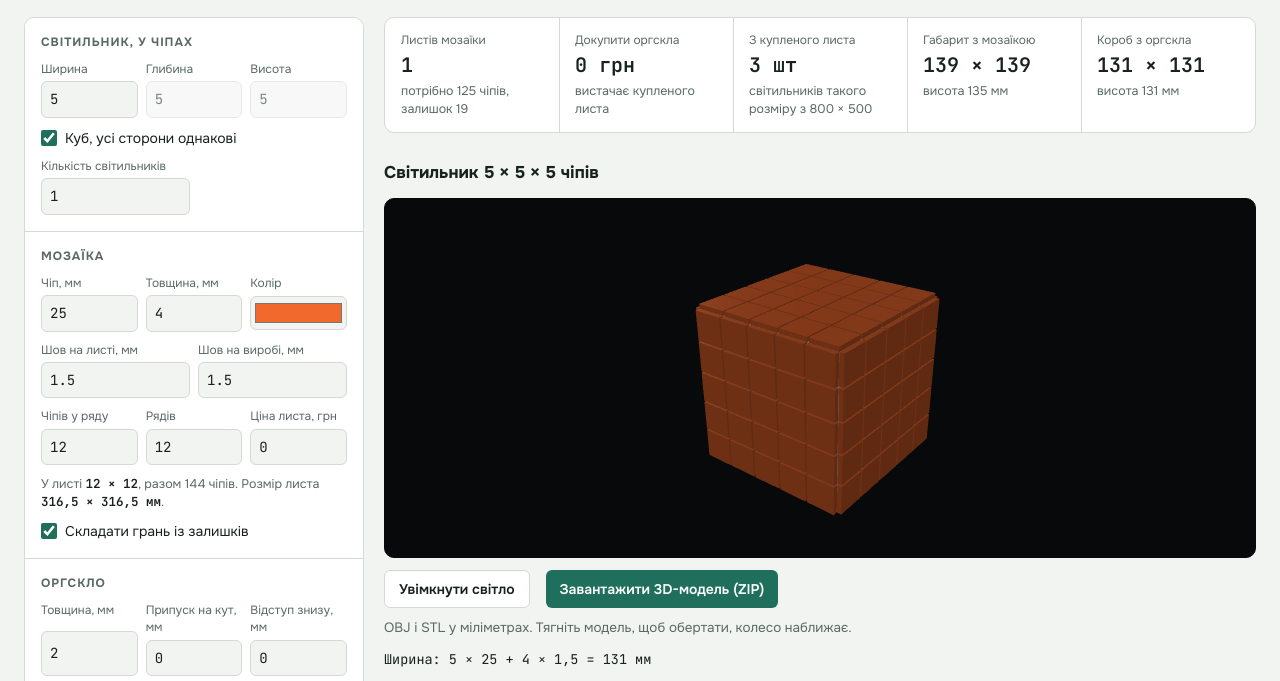
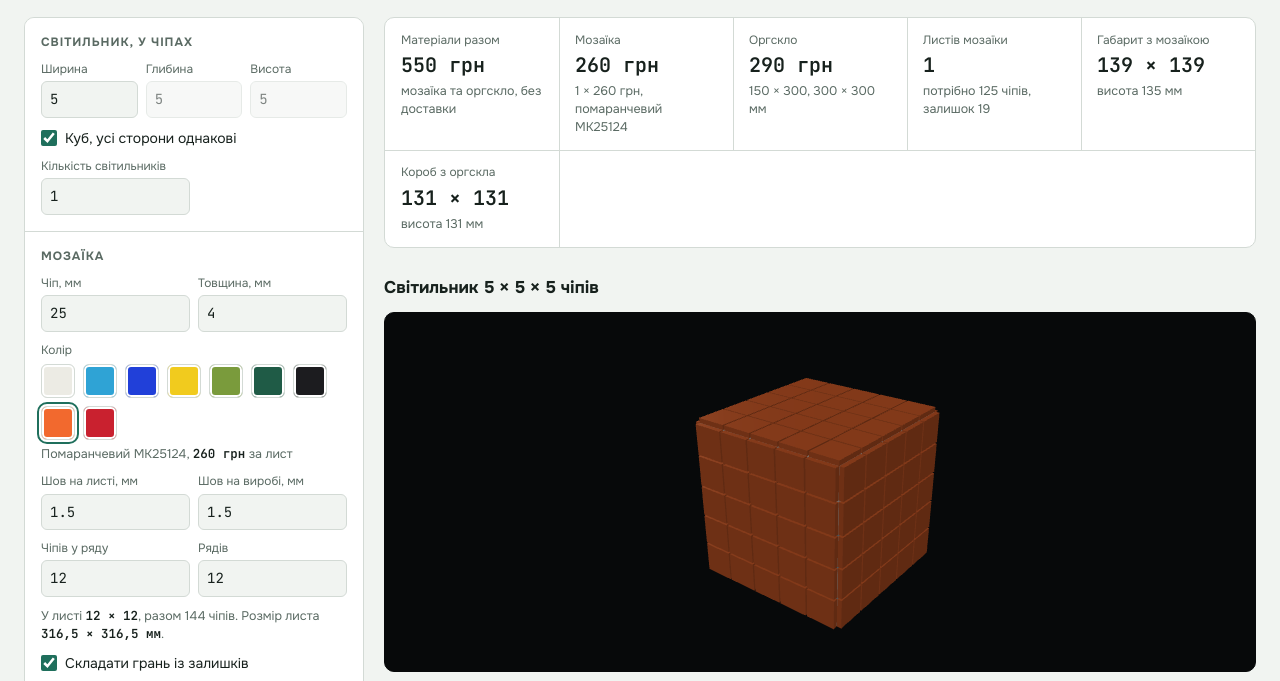
Before and after one commit to AcceleratorXX/mosaic-lamp, a plain HTML site: page index.html in a window 1280 px wide. Shown: the part 82-763 px from the top of the page. Drawn offline with nearby package versions, Linux system fonts and the light colour scheme; a web font is replaced by a local one.

Commit message:
Add mosaic color catalog with prices, drop owned acrylic sheet
Color is picked from nine swatches, each with its own sheet price.
Material cost now covers mosaic plus the cheapest acrylic sheet set.

Co-Authored-By: Claude Fable 5.1 <noreply@anthropic.com>

```diff
--- a/index.html
+++ b/index.html
@@ -118,6 +118,9 @@ button.primary { font: inherit; font-weight: 600; font-size: 14px; padding: 9px
 button.primary:hover { filter: brightness(1.08); }
 button.lamp { font: inherit; font-weight: 600; font-size: 14px; padding: 8px 14px; border-radius: 6px; border: 1px solid var(--line); background: var(--surface); color: var(--fg); cursor: pointer; }
 button.lamp[aria-pressed="true"] { background: var(--f-top); border-color: var(--f-top); color: var(--on-chip); }
+.swatches { display: flex; flex-wrap: wrap; gap: 8px; padding-block: 2px; }
+button.swatch { width: 34px; height: 34px; padding: 0; border-radius: 6px; border: 1px solid var(--line); cursor: pointer; box-shadow: inset 0 0 0 2px var(--surface); }
+button.swatch[aria-pressed="true"] { outline: 2px solid var(--accent); outline-offset: 2px; }
 input[type="color"] { width: 100%; height: 34px; padding: 2px; border: 1px solid var(--line); border-radius: 6px; background: var(--bg); }
 .formula { font-family: var(--font-mono); font-size: 13.5px; margin: 0; overflow-x: auto; white-space: nowrap; }
 svg text { font-family: var(--font-mono); font-weight: 600; }
@@ -153,19 +156,22 @@ td .sw { display: inline-block; vertical-align: -1px; margin-right: 6px; }
 
       <fieldset>
         <legend>Мозаїка</legend>
-        <div class="row">
+        <div class="row two">
           <label class="f"><span>Чіп, мм</span><input type="number" id="chip" min="1" max="200" step="0.1"></label>
           <label class="f"><span>Товщина, мм</span><input type="number" id="tm" min="0" max="20" step="0.1"></label>
-          <label class="f"><span>Колір</span><input type="color" id="mcolor"></label>
+        </div>
+        <div class="f"><span id="mcolorLabel">Колір</span>
+          <input type="hidden" id="mcolor">
+          <div class="swatches" id="swatches" role="group" aria-labelledby="mcolorLabel"></div>
+          <p class="hint" id="mcolorHint"></p>
         </div>
         <div class="row two">
           <label class="f"><span>Шов на листі, мм</span><input type="number" id="sheetGap" min="0" max="20" step="0.1"></label>
           <label class="f"><span>Шов на виробі, мм</span><input type="number" id="gap" min="0" max="20" step="0.1"></label>
         </div>
-        <div class="row">
+        <div class="row two">
           <label class="f"><span>Чіпів у ряду</span><input type="number" id="cols" min="1" max="40" step="1"></label>
           <label class="f"><span>Рядів</span><input type="number" id="rows" min="1" max="40" step="1"></label>
-          <label class="f"><span>Ціна листа, грн</span><input type="number" id="priceM" min="0" step="1"></label>
         </div>
         <p class="hint" id="sheetHint"></p>
         <label class="check"><input type="checkbox" id="split"> Складати грань із залишків</label>
@@ -197,12 +203,7 @@ td .sw { display: inline-block; vertical-align: -1px; margin-right: 6px; }
 
       <fieldset>
         <legend>Листи оргскла</legend>
-        <p class="hint">Уже куплений лист використовується першим і в ціну не входить.</p>
-        <div class="row">
-          <label class="f"><span>Куплений, ширина</span><input type="number" id="ownW" min="10" max="4000" step="1"></label>
-          <label class="f"><span>Висота</span><input type="number" id="ownH" min="10" max="4000" step="1"></label>
-          <label class="f"><span>Штук</span><input type="number" id="ownN" min="0" max="20" step="1"></label>
-        </div>
+        <p class="hint">Сервіс вибирає найдешевший набір листів, у який влазять усі деталі.</p>
         <label class="f"><span>Формати в продажу: ширина, висота, ціна в грн</span>
           <textarea id="catalog" rows="10" spellcheck="false"></textarea>
         </label>
@@ -591,7 +592,7 @@ function hexRgb(h) {
   return [parseInt(m[1], 16) / 255, parseInt(m[2], 16) / 255, parseInt(m[3], 16) / 255];
 }
 function modelZip(p) {
-  var enc = new TextEncoder(), boxes = modelBoxes(p), rgb = hexRgb(p.mcolor).map(r3).join(' ');
+  var enc = new TextEncoder(), boxes = modelBoxes(p), rgb = hexRgb(p.hex || '#f2692e').map(r3).join(' ');
   var mtl = 'newmtl acryl\nKd 0.92 0.96 1\nd 0.35\n\nnewmtl mosaic\nKd ' + rgb + '\nd 1\n';
   var info = 'Svitylnyk ' + p.W + 'x' + p.D + 'x' + p.H + ' chips. Units: mm, Z up, bottom open.\n' +
     'lamp.obj + lamp.mtl - full model (acrylic panels and mosaic faces as separate objects)\n' +
@@ -607,11 +608,23 @@ function modelZip(p) {
 // </logic>
 
 // ---- Інтерфейс ----
-var DEFAULTS = { W: 5, D: 5, H: 5, cube: true, qty: 1, chip: 25, gap: 1.5, sheetGap: 1.5, tm: 4, mcolor: '#f2692e', cols: 12, rows: 12, priceM: 0,
-  split: true, ta: 2, edge: 0, bottom: 0, lid: 'on', walls: 'fb', kerf: 0.2, ownW: 800, ownH: 500, ownN: 1,
+var MOSAIC = {
+  white: { name: 'Білий', code: 'MK25101', hex: '#ECEBE4', price: 99 },
+  skyblue: { name: 'Блакитний', code: 'MK25102', hex: '#2FA3D5', price: 130 },
+  blue: { name: 'Синій', code: 'MK25103', hex: '#2140D9', price: 147 },
+  yellow: { name: 'Жовтий', code: 'MK25111', hex: '#F1CB1E', price: 160 },
+  green: { name: 'Зелений', code: 'MK25113', hex: '#7A9B3C', price: 160 },
+  darkgreen: { name: 'Темно-зелений', code: 'MK25112', hex: '#1F5B46', price: 160 },
+  black: { name: 'Чорний', code: 'MK25109', hex: '#1C1C1F', price: 173 },
+  orange: { name: 'Помаранчевий', code: 'MK25124', hex: '#F2692E', price: 260 },
+  red: { name: 'Червоний', code: 'MK25121', hex: '#C9212F', price: 260 }
+};
+function mosaicOf(p) { return MOSAIC[p.mcolor] || MOSAIC.orange; }
+var DEFAULTS = { W: 5, D: 5, H: 5, cube: true, qty: 1, chip: 25, gap: 1.5, sheetGap: 1.5, tm: 4, mcolor: 'orange', cols: 12, rows: 12,
+  split: true, ta: 2, edge: 0, bottom: 0, lid: 'on', walls: 'fb', kerf: 0.2,
   catalog: '150 300 100\n300 300 190\n300 500 315\n400 500 405\n500 500 465\n600 500 535\n800 500 685\n500 1000 815\n500 1500 1190\n1000 1000 1480' };
-var INT = { W: 1, D: 1, H: 1, qty: 1, cols: 1, rows: 1, ownN: 1 };
-var KEY = 'mosaic-lamp-v6';
+var INT = { W: 1, D: 1, H: 1, qty: 1, cols: 1, rows: 1 };
+var KEY = 'mosaic-lamp-v7';
 var $ = function (id) { return document.getElementById(id); };
 var nf = new Intl.NumberFormat('uk-UA', { maximumFractionDigits: 1 });
 function mm(x) { return nf.format(Math.round(x * 10) / 10); }
@@ -634,7 +647,7 @@ function read() {
   Object.keys(DEFAULTS).forEach(function (k) {
     var el = $(k);
     if (el.type === 'checkbox') { p[k] = el.checked; return; }
-    if (el.tagName === 'SELECT' || el.tagName === 'TEXTAREA' || el.type === 'color') { p[k] = el.value; return; }
+    if (el.tagName === 'SELECT' || el.tagName === 'TEXTAREA' || el.type === 'hidden') { p[k] = el.value; return; }
     var v = parseFloat(el.value);
     if (!isFinite(v)) v = DEFAULTS[k];
     var lo = parseFloat(el.min), hi = parseFloat(el.max);
@@ -725,24 +738,36 @@ function render() {
   var faces = buildFaces(p);
   var mos = packMosaic(faces, p.rows, p.cols, p.split);
   var a = acrylicParts(p);
-  var owned = [];
-  for (var oi = 0; oi < p.ownN; oi++) owned.push({ w: p.ownW, h: p.ownH, price: 0, owned: true });
   var catalog = parseCatalog(p.catalog);
-  var ac = chooseSheets(a.parts, owned, catalog, p.kerf);
+  var ac = chooseSheets(a.parts, [], catalog, p.kerf);
   ac.bins = ac.bins.filter(function (b) { return b.items.length; });
-  var fromOwned = maxLamps(p, owned, p.kerf);
+  var mz = mosaicOf(p);
+  var sw = $('swatches');
+  if (!sw.children.length) Object.keys(MOSAIC).forEach(function (k) {
+    var b = document.createElement('button');
+    b.type = 'button'; b.className = 'swatch'; b.style.background = MOSAIC[k].hex;
+    b.title = MOSAIC[k].name + ', ' + MOSAIC[k].price + ' грн';
+    b.setAttribute('aria-label', b.title);
+    b.setAttribute('data-k', k);
+    b.addEventListener('click', function () { $('mcolor').value = k; render(); });
+    sw.appendChild(b);
+  });
+  Array.prototype.forEach.call(sw.children, function (b) {
+    b.setAttribute('aria-pressed', MOSAIC[b.getAttribute('data-k')] === mz ? 'true' : 'false');
+  });
+  $('mcolorHint').innerHTML = mz.name + ' ' + mz.code + ', <b>' + mz.price + ' грн</b> за лист';
   function fmtSheet(sh) { return mm(sh.w) + ' × ' + mm(sh.h); }
   var html = '';
 
   // Підсумок
-  var cost = (mos ? mos.sheets.length * p.priceM : 0) + ac.cost;
+  var costM = mos ? mos.sheets.length * mz.price : 0, cost = costM + ac.cost;
   html += '<div class="summary">' +
+    stat('Матеріали разом', nf.format(cost) + ' грн', p.qty > 1 ? nf.format(Math.round(cost / p.qty)) + ' грн на 1 світильник' : 'мозаїка та оргскло, без доставки') +
+    stat('Мозаїка', nf.format(costM) + ' грн', mos ? mos.sheets.length + ' × ' + mz.price + ' грн, ' + mz.name.toLowerCase() + ' ' + mz.code : '') +
+    stat('Оргскло', ac.bought.length ? nf.format(ac.cost) + ' грн' : '—', ac.bought.length ? ac.bought.map(fmtSheet).join(', ') + ' мм' : 'деталі не влазять у жоден формат') +
     stat('Листів мозаїки', mos ? mos.sheets.length : '—', mos ? 'потрібно ' + mos.total + ' чіпів, залишок ' + mos.left : '') +
-    stat('Докупити оргскла', ac.bought.length ? nf.format(ac.cost) + ' грн' : '0 грн', ac.bought.length ? ac.bought.map(fmtSheet).join(', ') + ' мм' : (ac.unplaced.length ? 'деталі не влазять' : 'вистачає купленого листа')) +
-    (owned.length ? stat('З купленого листа', fromOwned + ' шт', 'світильників такого розміру з ' + fmtSheet(owned[0]) + (owned.length > 1 ? ' × ' + owned.length : '')) : '') +
     stat('Габарит з мозаїкою', mm(a.Aw + 2 * p.tm) + ' × ' + mm(a.Ad + 2 * p.tm), 'висота ' + mm(a.Ah + p.tm) + ' мм') +
     stat('Короб з оргскла', mm(a.Aw) + ' × ' + mm(a.Ad), 'висота ' + mm(a.Ah) + ' мм') +
-    (cost > 0 && p.priceM > 0 ? stat('Матеріали разом', nf.format(cost) + ' грн', 'мозаїка та докуплене оргскло') : '') +
     '</div>';
 
   // Вигляд
@@ -813,7 +838,7 @@ function render() {
     html += '<h2>Розкрій оргскла</h2><p class="sub">' + (ac.bought.length ? 'Найдешевший набір, у який влазять усі деталі: ' + ac.bought.map(function (b) { return fmtSheet(b) + ' за ' + nf.format(b.price) + ' грн'; }).join(', ') + '. ' : '') + 'Між деталями закладено різ ' + mm(p.kerf) + ' мм. Деталі можуть бути повернуті на 90°.</p><div class="sheets wide">' +
       ac.bins.map(function (b, i) {
         var used = b.items.reduce(function (s, it) { return s + it.w * it.h; }, 0);
-        return '<figure>' + binSvg(b, p) + '<figcaption><b>' + fmtSheet(b.sheet) + ' мм</b><span class="tag' + (b.sheet.owned ? '">куплений' : ' buy">докупити, ' + nf.format(b.sheet.price) + ' грн') + '</span><span>використано ' + Math.round(used / (b.W * b.H) * 100) + '%</span></figcaption></figure>';
+        return '<figure>' + binSvg(b, p) + '<figcaption><b>' + fmtSheet(b.sheet) + ' мм</b><span class="tag buy">' + nf.format(b.sheet.price) + ' грн</span><span>використано ' + Math.round(used / (b.W * b.H) * 100) + '%</span></figcaption></figure>';
       }).join('') + '</div>';
   }
   html += '</section>';
@@ -922,7 +947,7 @@ function showModel(p) {
     });
     var chips = boxes.filter(function (b) { return b.kind === 'chip'; });
     if (chips.length) {
-      var im = new THREE.InstancedMesh(new THREE.BoxGeometry(1, 1, 1), new THREE.MeshStandardMaterial({ color: new THREE.Color(p.mcolor), roughness: 0.3, metalness: 0.05 }), chips.length);
+      var im = new THREE.InstancedMesh(new THREE.BoxGeometry(1, 1, 1), new THREE.MeshStandardMaterial({ color: new THREE.Color(mosaicOf(p).hex), roughness: 0.3, metalness: 0.05 }), chips.length);
       var M = new THREE.Matrix4(), Q = new THREE.Quaternion();
       chips.forEach(function (b, i) {
         M.compose(new THREE.Vector3(b.c[0], b.c[2], -b.c[1]), Q, new THREE.Vector3(b.s[0], b.s[2], b.s[1]));
@@ -941,7 +966,7 @@ function showModel(p) {
   fit();
 }
 function download(p) {
-  var msg = $('dlMsg'), name = 'svitylnyk-' + p.W + 'x' + p.D + 'x' + p.H + '.zip', data = modelZip(p);
+  var msg = $('dlMsg'), name = 'svitylnyk-' + p.W + 'x' + p.D + 'x' + p.H + '.zip', data = modelZip(Object.assign({}, p, { hex: mosaicOf(p).hex }));
   function say(t) { if (msg) msg.textContent = t; }
   function direct() {
     try {
```
Also changed, not shown: 1 other file.
